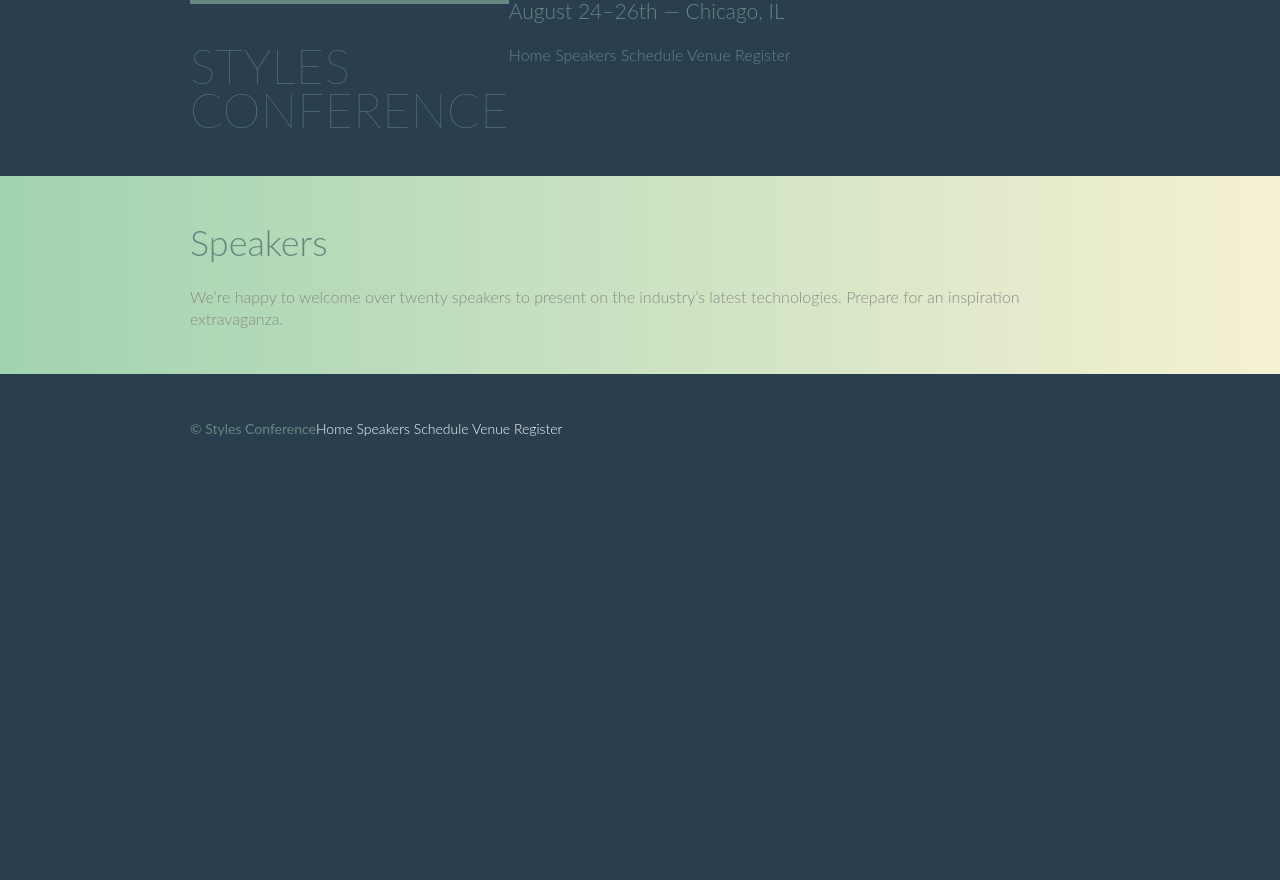
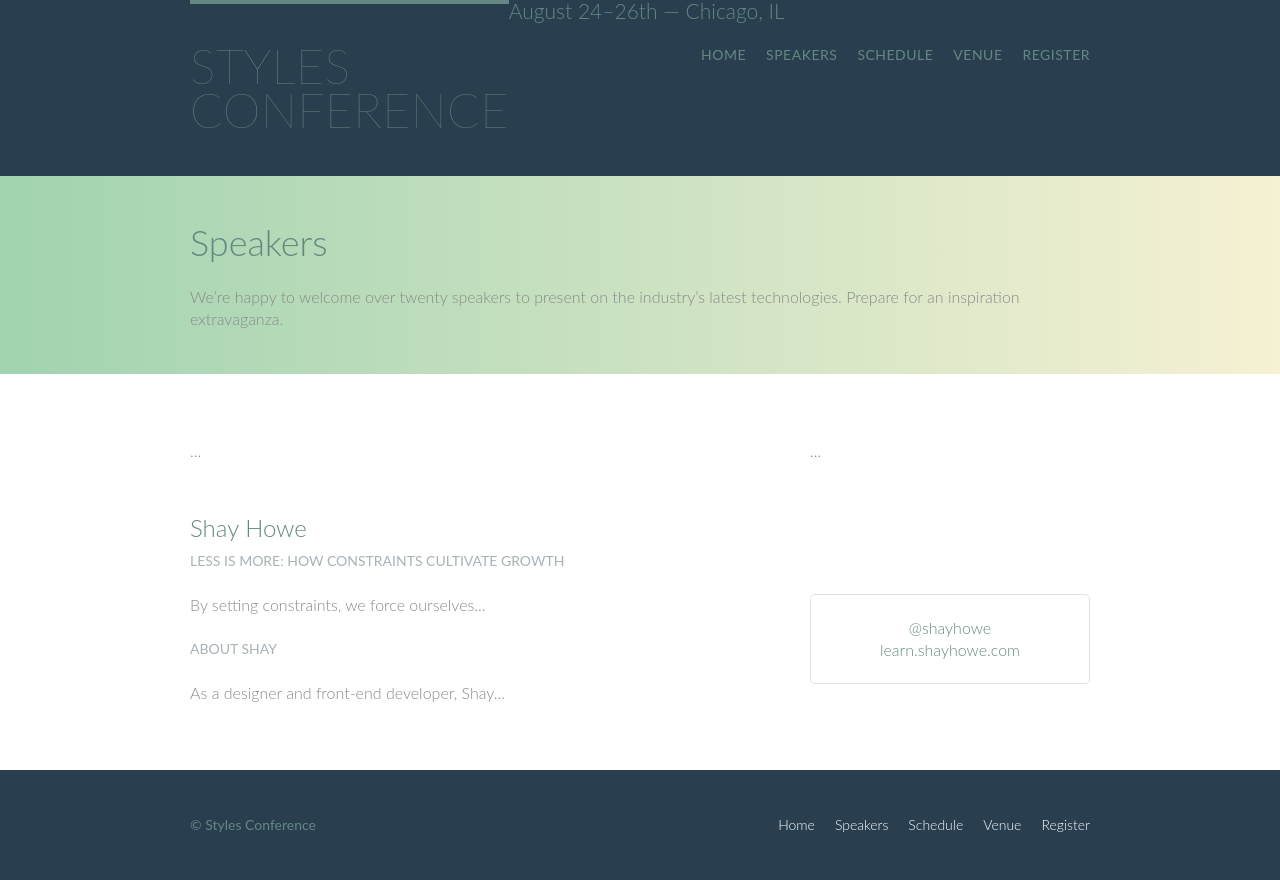
Before and after one commit to harshaanNihal/html_css_practice, a plain HTML site: page styles-conference/speakers.html in a window 1280 px wide. Before the commit the page ends 800 px from the top, so only its background shows below. Drawn offline with Linux system fonts and the light colour scheme.

Commit message:
style conf

```diff
--- a/styles-conference/assets/stylesheets/main.css
+++ b/styles-conference/assets/stylesheets/main.css
@@ -336,3 +336,28 @@ p a {
 .nav {
   text-align: right;
 }
+.nav li {
+  display: inline-block;
+  margin: 0 10px;
+  vertical-align: top;
+}
+.nav li:last-child {
+  margin-right: 0;
+}
+
+/*
+  ========================================
+  Speakers
+  ========================================
+*/
+
+.speaker-info {
+  border: 1px solid #dfe2e5;
+  border-radius: 5px;
+  margin-top: 88px;
+  padding: 22px 0;
+  text-align: center;
+}
+.speaker {
+  margin-bottom: 44px;
+}
--- a/styles-conference/speakers.html
+++ b/styles-conference/speakers.html
@@ -20,11 +20,14 @@
       <h3>August 24&ndash;26th &mdash; Chicago, IL</h3>
 
       <nav>
-        <a href="index.html">Home</a>
-        <a href="speakers.html">Speakers</a>
-        <a href="schedule.html">Schedule</a>
-        <a href="venue.html">Venue</a>
-        <a href="register.html">Register</a>
+      <nav class="nav primary-nav">
+        <ul>
+          <li><a href="index.html">Home</a></li><!--
+        --><li><a href="speakers.html">Speakers</a></li><!--
+        --><li><a href="schedule.html">Schedule</a></li><!--
+        --><li><a href="venue.html">Venue</a></li><!--
+        --><li><a href="register.html">Register</a></li>
+        </ul>
       </nav>
 
     </header>
@@ -40,18 +43,55 @@
 
       </section>
 
+      <section class="row">
+        <div class="grid">
+        	<section class="speaker" id="chris-mills">
+        		<div class="col-2-3">
+        			...
+        			</div><!--
+					--><aside class="col-1-3">
+        		...
+        	</aside>
+        </section>
+          <section id="shay-howe">
+
+          	<div class="col-2-3">
+          		<h2>Shay Howe</h2>
+              <h5>Less Is More: How Constraints Cultivate Growth</h5>
+       		    <p>By setting constraints, we force ourselves...</p>
+       		    <h5>About Shay</h5>
+       		    <p>As a designer and front-end developer, Shay...</p>
+
+						</div><!--
+
+					--><aside class="col-1-3">
+						<div class="speaker-info">
+							<ul>
+								<li><a href="https://twitter.com/shayhowe">@shayhowe</a></li>
+								<li><a href="http://learn.shayhowe.com/">learn.shayhowe.com</a></li>
+							</ul>
+						</div>
+					</aside>
+				</section>
+
+
+        </div>
+      </section>
+
     <!-- Footer -->
 
     <footer class="primary-footer container group">
 
       <small>&copy; Styles Conference</small>
 
-      <nav>
-        <a href="index.html">Home</a>
-        <a href="speakers.html">Speakers</a>
-        <a href="schedule.html">Schedule</a>
-        <a href="venue.html">Venue</a>
-        <a href="register.html">Register</a>
+      <nav class="nav">
+        <ul>
+          <li><a href="index.html">Home</a></li><!--
+        --><li><a href="speakers.html">Speakers</a></li><!--
+        --><li><a href="schedule.html">Schedule</a></li><!--
+        --><li><a href="venue.html">Venue</a></li><!--
+        --><li><a href="register.html">Register</a></li>
+        </ul>
       </nav>
 
     </footer>
```
Also changed, not shown: styles-conference/venue.html (+16 -12 lines).
